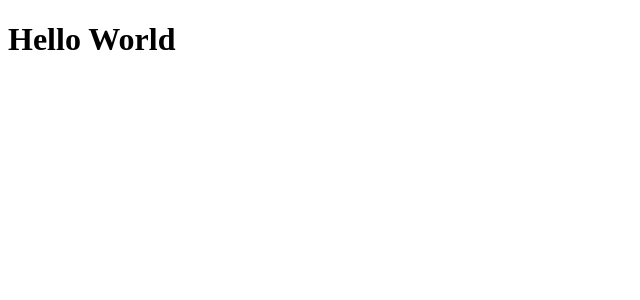
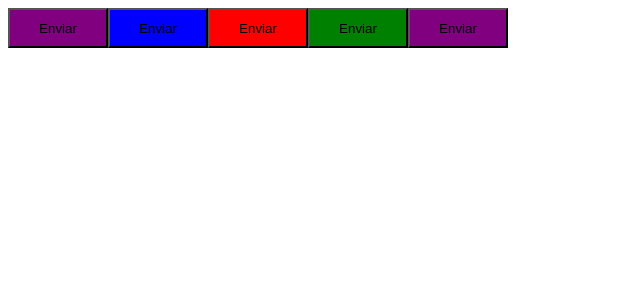
Before and after one commit to sergiosaruijr/projeto-timer, a React (Vite) app: page / in a window 1280 px wide. Shown: the top 300 px of the page, without its empty margins (0-640 px from the left). Built offline with nearby package versions, Linux system fonts and the light colour scheme.

Commit message:
Ajuste inicial de componentes utilizando styled-components

```diff
--- a/package.json
+++ b/package.json
@@ -10,11 +10,13 @@
   },
   "dependencies": {
     "react": "^18.2.0",
-    "react-dom": "^18.2.0"
+    "react-dom": "^18.2.0",
+    "styled-components": "^5.3.6"
   },
   "devDependencies": {
     "@types/react": "^18.0.27",
     "@types/react-dom": "^18.0.10",
+    "@types/styled-components": "^5.1.26",
     "@vitejs/plugin-react": "^3.1.0",
     "typescript": "^4.9.3",
     "vite": "^4.1.0"
--- a/src/App.tsx
+++ b/src/App.tsx
@@ -1,8 +1,15 @@
+import { Button } from './components/Button';
 
 
 export function App() {
 
   return (
-    <h1>Hello World</h1>
+    <>
+      <Button variant='primary'/>
+      <Button variant='secondary'/>
+      <Button variant='danger'/>
+      <Button variant='success'/>
+      <Button/>
+    </>
   )
 }
--- /dev/null
+++ b/src/components/Button.styles.ts
@@ -0,0 +1,26 @@
+import styled, { css }from 'styled-components';
+
+export type ButtonVariant = 'primary' | 'secondary' | 'danger' | 'success';
+
+interface ButtonContainerProps{
+  variant: ButtonVariant;
+}
+
+const buttonVariants = {
+  primary : 'purple',
+  secondary : 'blue',
+  danger : 'red',
+  success : 'green'
+
+}
+
+export const ButtonContainer = styled.button<ButtonContainerProps>`
+  width: 100px;
+  height: 40px;
+
+  ${props => {
+    return css `
+      background-color: ${buttonVariants[props.variant]}
+    `
+  }}
+`
--- /dev/null
+++ b/src/components/Button.tsx
@@ -0,0 +1,10 @@
+import { ButtonContainer, ButtonVariant } from './Button.styles';
+
+interface ButtonProps{
+  variant?: ButtonVariant;
+}
+
+
+export function Button({variant = 'primary'}: ButtonProps) {
+  return <ButtonContainer variant={variant}>Enviar</ButtonContainer>
+}
```
Also changed, not shown: 1 other file (tests, documents, lock files or other folders).
